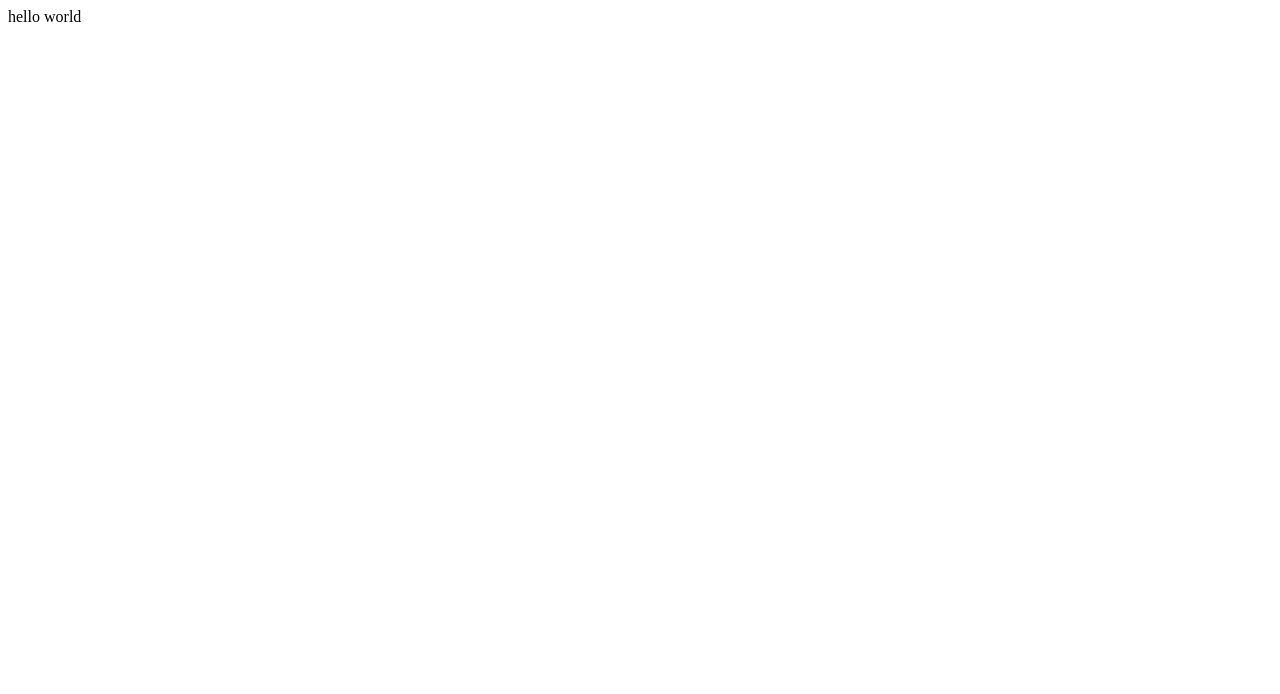
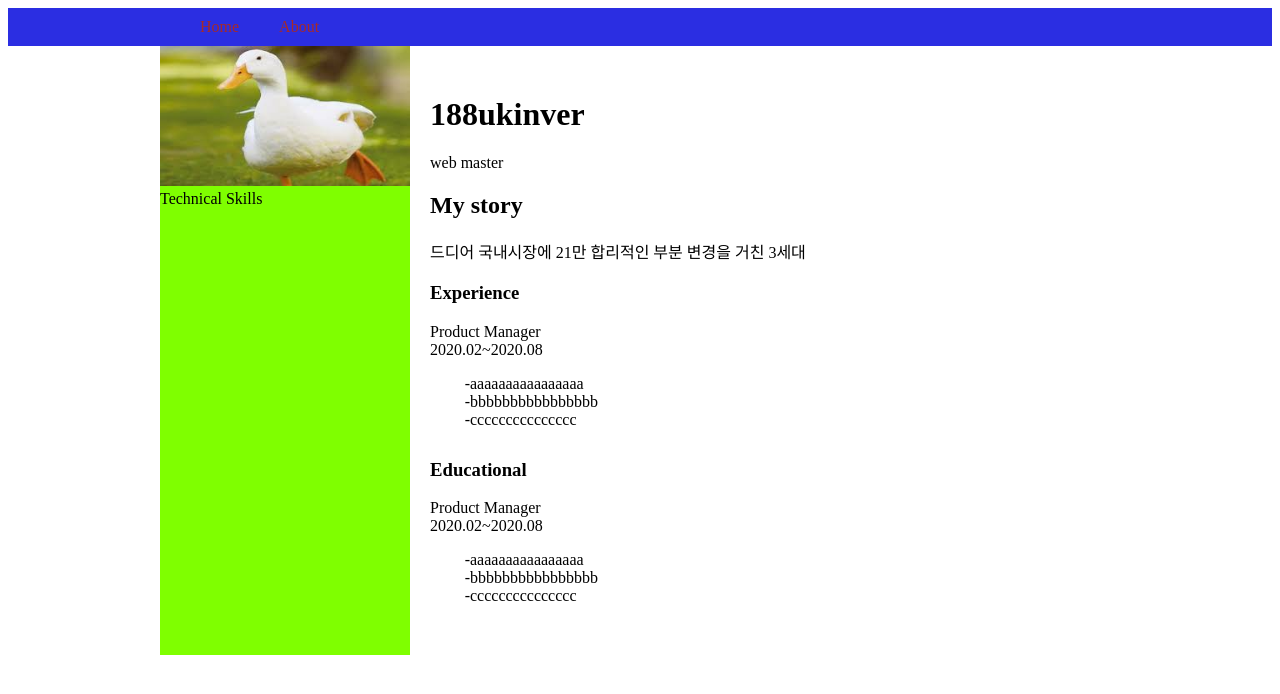
Before and after one commit to yeunju1/yeunju.guithub.io, a plain HTML site: page index.html in a window 1280 px wide. Drawn offline with Linux system fonts and the light colour scheme.

Commit message:
update profile

```diff
--- /dev/null
+++ b/about.html
@@ -0,0 +1,64 @@
+<!DOCTYPE html>
+<html>
+
+<head>
+      <meta charset="utf-8">
+      <title>안녕하세요</title>
+      <link href="style.css" rel="stylesheet">
+            body,
+            h1,
+            h2,
+            h3,
+            h4,
+            p,
+            ul,
+            ol {
+                  margin: 0;
+            }
+
+            a {
+                  text-decoration: none;
+                  color:brown
+            }
+            ul {
+                  list-style:none;
+            }
+      </style>
+
+</head>
+
+<body>
+
+
+
+      <div>
+            <div style="background-color:#2b2ee2;">
+                  <ul class="container">
+                  <ul style="display:flex; width: 960px; margin: auto;">
+                        <li style="padding: 10px 20px 10px 20px;">
+                              <a href="index.html">Home</a>
+                        </li>
+                        <li style="padding: 10px 20px 10px 20px;">
+                              <a href="about.html">About</a>
+
+                        </li>
+
+                  </ul>
+
+
+            </div>
+            <div>
+                  <div class="container"
+            <ul class="contact"
+                  <li>
+
+                        <a href="mailto://dear1dew1@naver.com" 메일 보내기</a>
+                  </li>
+                  <li>
+                        <a href="tel://+8201041818672">전화걸기</a>
+                  </li>
+            </div>
+      </div>
+</body>
+
+</html>
--- a/index.html
+++ b/index.html
@@ -1 +1,80 @@
-hello world
+<!DOCTYPE html>
+<html>
+
+<head>
+      <meta charset="utf-8">
+      <title>안녕하세요</title>
+      <link href="style.css" rel="stylesheet">
+
+</head>
+
+<body>
+      <!--메뉴 영역-->
+
+
+      <div>
+            <div style="background-color:#2b2ee2;">
+                  <ul style="display:flex; width: 960px; margin: auto;">
+                        <li style="padding: 10px 20px 10px 20px;">
+                              <a href="index.html">Home</a>
+                        </li>
+                        <li style="padding: 10px 20px 10px 20px;">
+                              <a href="about.html">About</a>
+
+                        </li>
+
+                  </ul>
+
+
+            </div>
+            <!--본문 영역-->
+            <div>
+                  <div style="display:flex; width: 960px; margin: auto;">
+                        <!--블랙배경-->
+                        <div style="background-color: chartreuse; color:#ffffff padding: 20px;">
+                              <img src="다운로드.jpg" width="250px">
+                              <div>Technical Skills</div>
+                        </div>
+                        <!--흰색 배경-->
+                        <div style="padding: 20px;">
+                              <div class="content-box">
+                              </div>
+
+                              <div>
+                                    <h1>188ukinver</h1>
+                                    <div>web master</div>
+
+                              </div>
+                              <h2>My story</h2>
+                              <p>드디어 국내시장에 21만 합리적인 부분 변경을 거친 3세대</p>
+                              <div>
+                                    <div class="content-box">
+                                          <h3>Experience</h3>
+                                          <div>Product Manager</div>
+                                          <div>2020.02~2020.08</div>
+                                          <ul>
+                                                <li>aaaaaaaaaaaaaaaa</li>
+                                                <li>bbbbbbbbbbbbbbbb</li>
+                                                <li>ccccccccccccccc</li>
+                                          </ul>
+                                    </div>
+                                    <div class="content-box">
+                                          <h3>Educational</h3>
+                                          <div>Product Manager</div>
+                                          <div>2020.02~2020.08</div>
+                                          <ul>
+                                                <li>aaaaaaaaaaaaaaaa</li>
+                                                <li>bbbbbbbbbbbbbbbb</li>
+                                                <li>ccccccccccccccc</li>
+                                          </ul>
+                                    </div>
+                              </div>
+                        </div>
+
+
+                  </div>
+            </div>
+      </div>
+</body>
+
+</html>
--- /dev/null
+++ b/style.css
@@ -0,0 +1,40 @@
+<style>
+body,
+h1,
+h2,
+h3,
+h4,
+p,
+ul,
+ol {
+      margin: 0;
+}
+
+a {
+      text-decoration: none;
+      color: brown
+}
+
+ul {
+      list-style: none;
+
+
+}
+.content-box  {
+    margin: 10px 0 30px 0;
+}
+
+.content-box > h1,
+.content-box > h2 {
+    color:fuchsia;
+    margin-bottom: 20px;
+
+}
+.content-box ul {
+      list-style-type: '-';
+}
+
+.container ul.contact > li {
+      padding: 10px;
+
+}
```
Also changed, not shown: 다운로드.jpg (added).
